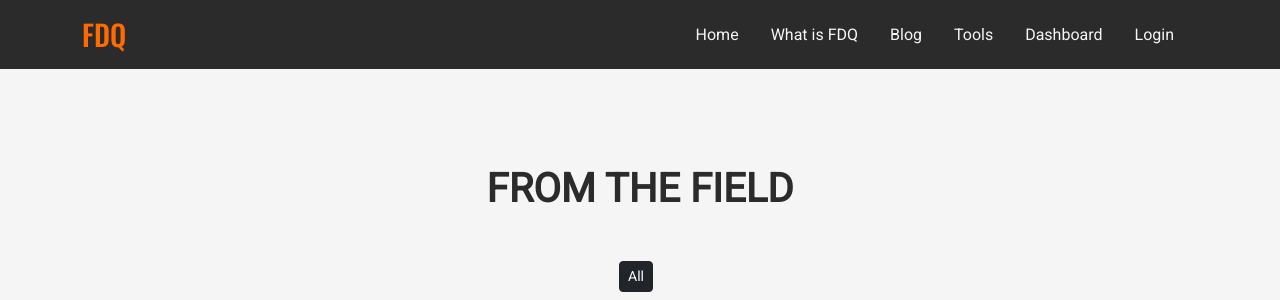
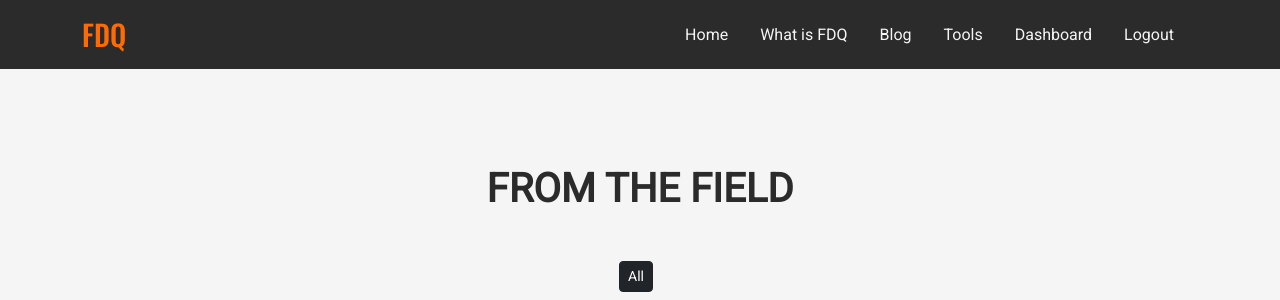
Before and after one commit to blakebinford/FDQ-page, a Django app: page /blog/ in a window 1280 px wide. Shown: the top 300 px of the page. Run offline with Django 5.2, Linux system fonts and the light colour scheme; the visitor is signed in with stand-in values (Sample User, id 1); data that the repository does not hold is empty; some libraries are stand-ins or nearby versions.

Commit message:
Update base.html
fixed nav bar collapse

```diff
--- a/templates/base.html
+++ b/templates/base.html
@@ -87,22 +87,26 @@
   <nav class="navbar navbar-expand-lg">
     <div class="container">
       <a class="navbar-brand" href="{% url 'home' %}">FDQ</a>
-      <div class="collapse navbar-collapse">
+<button class="navbar-toggler text-white border-white" type="button" data-bs-toggle="collapse" data-bs-target="#fdqNavbar" aria-controls="fdqNavbar" aria-expanded="false" aria-label="Toggle navigation">
+  <span class="navbar-toggler-icon"></span>
+</button>
+
+<div class="collapse navbar-collapse" id="fdqNavbar">
   <ul class="navbar-nav ms-auto">
     <li class="nav-item"><a class="nav-link" href="{% url 'home' %}">Home</a></li>
     <li class="nav-item"><a class="nav-link" href="{% url 'about' %}">What is FDQ</a></li>
     <li class="nav-item"><a class="nav-link" href="{% url 'blog_list' %}">Blog</a></li>
+
     {% if user.is_authenticated %}
       <li class="nav-item"><a class="nav-link" href="#">Tools</a></li>
-            {% endif %}
-        {% if user.is_authenticated %}
       <li class="nav-item"><a class="nav-link" href="#">Dashboard</a></li>
-            {% endif %}
-        {% if user.is_authenticated %}
-          <li class="nav-item"><a class="nav-link" href="#">Login</a></li>
+      <li class="nav-item"><a class="nav-link" href="#">Logout</a></li>
+    {% else %}
+      <li class="nav-item"><a class="nav-link" href="{% url 'login' %}">Login</a></li>
     {% endif %}
   </ul>
 </div>
+
     </div>
   </nav>
 
@@ -115,6 +119,7 @@
       <p class="mb-0">&copy; 2025 Field-Driven Quality. Built for the field, by the field.</p>
     </div>
   </footer>
+<script src="https://cdn.jsdelivr.net/npm/bootstrap@5.3.3/dist/js/bootstrap.bundle.min.js"></script>
 
 </body>
 </html>
```
Lines whose indentation alone changed are shown as unchanged.
